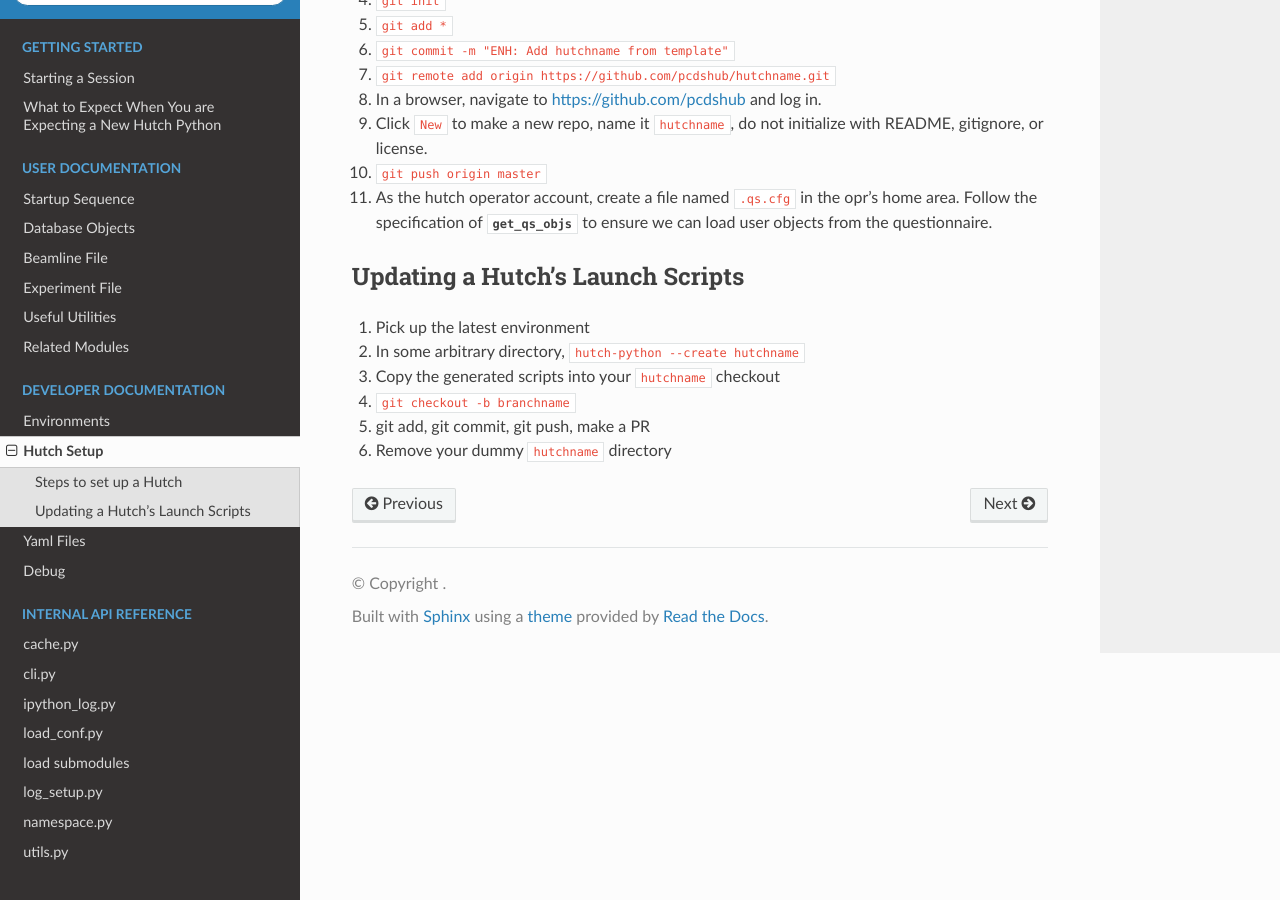
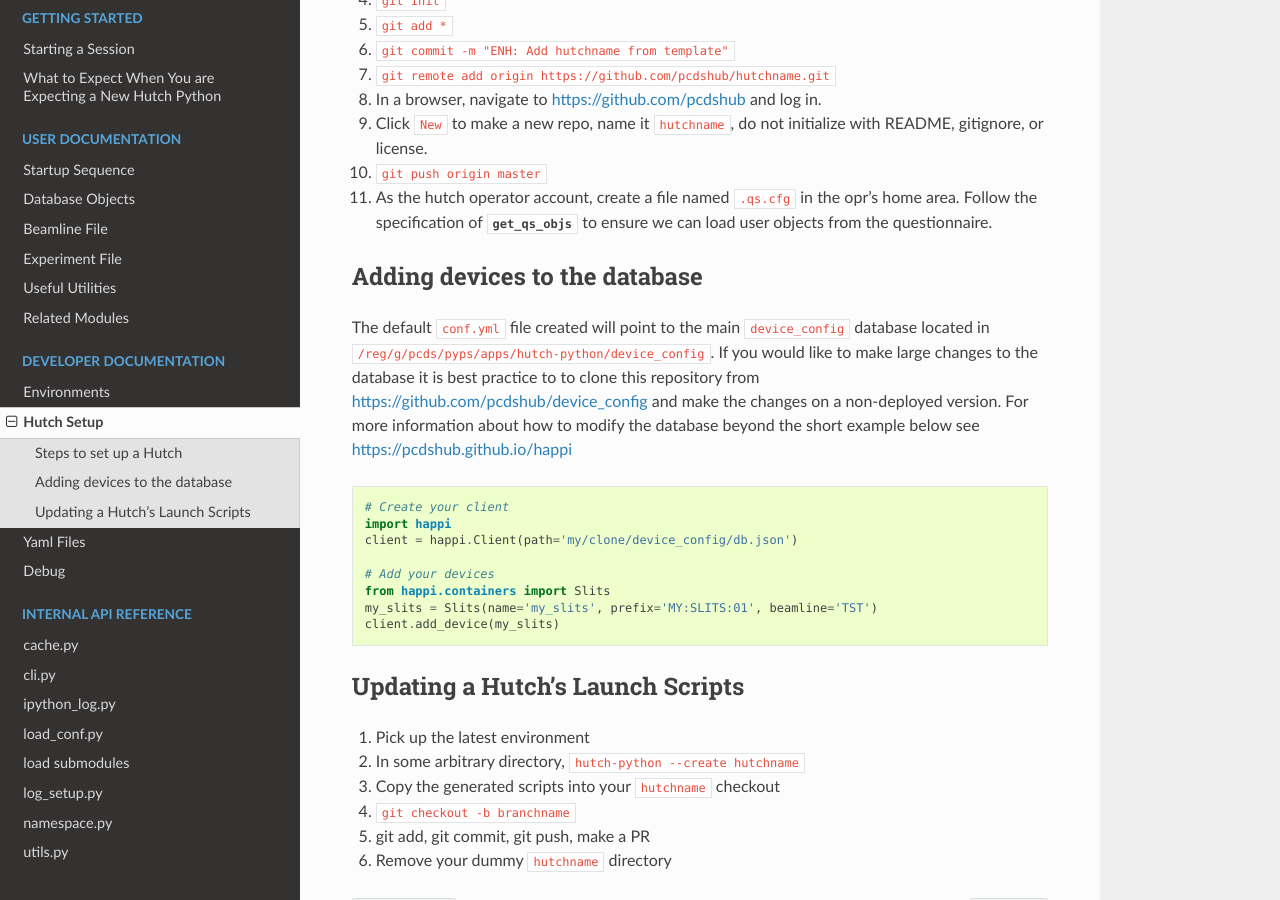
Before and after one commit to teddyrendahl/hutch-python, a Sphinx documentation site: the page built from docs/source/hutch_setup.rst, in a window 1280 px wide and 900 px high, scrolled down 523 px. Built offline with Sphinx 7.4.7 and the Read the Docs theme 2.0.0, drawn with Linux system fonts in a browser that asks for light colours.

Commit message:
DOC: Clarify procedure for adding devices

```diff
--- a/docs/source/hutch_setup.rst
+++ b/docs/source/hutch_setup.rst
@@ -28,6 +28,27 @@ Replacing ``hutchname`` with your hutch's name:
    home area. Follow the specification of `get_qs_objs` to ensure we can load
    user objects from the questionnaire.
 
+Adding devices to the database
+------------------------------
+The default ``conf.yml`` file created will point to the main ``device_config``
+database located in ``/reg/g/pcds/pyps/apps/hutch-python/device_config``. If
+you would like to make large changes to the database it is best practice to to
+clone this repository from `<https://github.com/pcdshub/device_config>`_ and
+make the changes on a non-deployed version. For more information about how to
+modify the database beyond the short example below see
+`<https://pcdshub.github.io/happi>`_
+
+.. code:: python
+
+    # Create your client
+    import happi
+    client = happi.Client(path='my/clone/device_config/db.json')
+
+    # Add your devices
+    from happi.containers import Slits
+    my_slits = Slits(name='my_slits', prefix='MY:SLITS:01', beamline='TST')
+    client.add_device(my_slits)
+
 Updating a Hutch's Launch Scripts
 ---------------------------------
 
```
